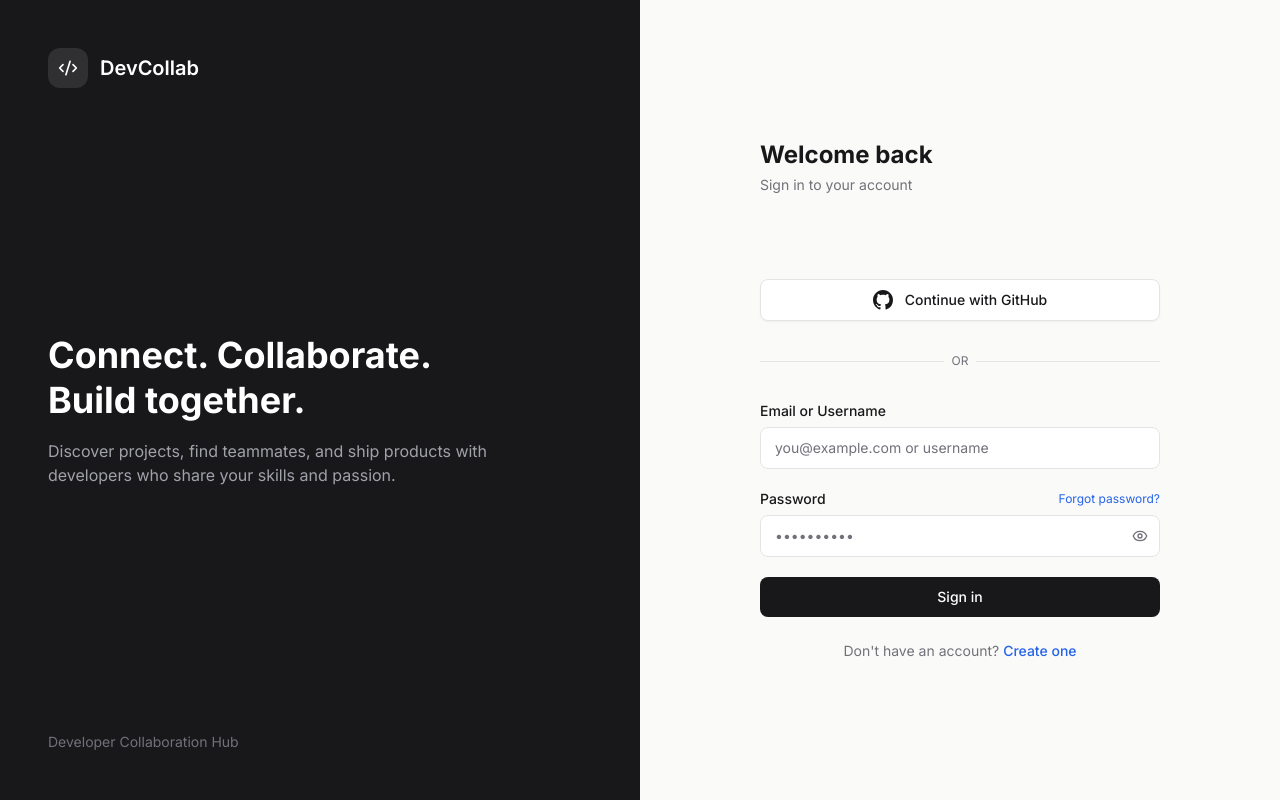
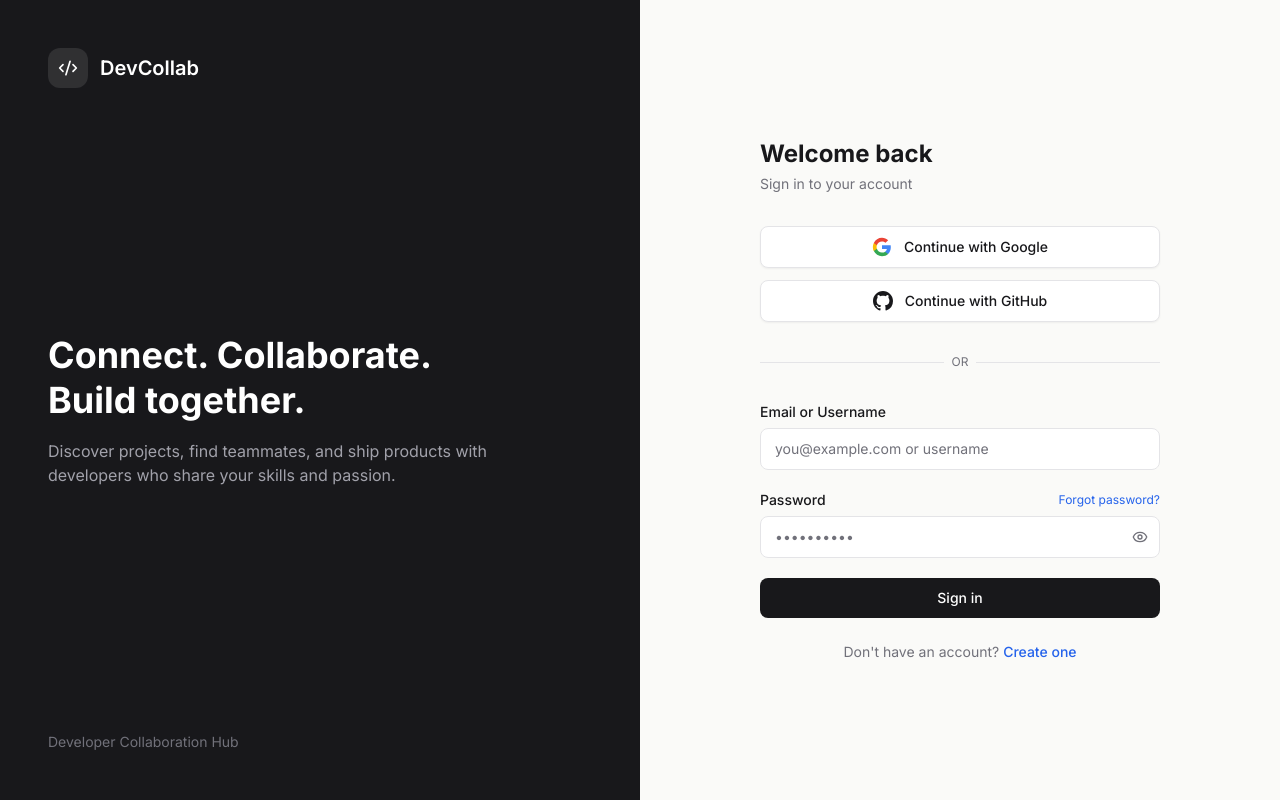
Before and after one commit to 18sahhhilll/Developer-Collaboration-Hub, a React (Vite) app in the folder frontend/: page /login in a window 1280 px wide. Built offline with nearby package versions, Linux system fonts and the light colour scheme; no server answers.

Commit message:
Google OAuth Fix : 3

```diff
--- a/frontend/src/components/GoogleAuthButton.jsx
+++ b/frontend/src/components/GoogleAuthButton.jsx
@@ -1,12 +1,25 @@
-import { GoogleLogin } from '@react-oauth/google';
+import { useState } from 'react';
+import { useGoogleLogin } from '@react-oauth/google';
 
 /**
- * Google Auth Button — Uses the official GoogleLogin component from @react-oauth/google.
- * Uses Google's official GIS iframe button which is natively trusted by browsers
- * and NEVER blocked by popup blockers.
+ * Custom Google auth button — uses popup flow via useGoogleLogin.
+ * Includes graceful handling and user guidance if browser popup blockers block the popup window.
  */
-const GoogleAuthButton = ({ onSuccess, onError, text = 'continue_with' }) => {
+const GoogleAuthButton = ({ onSuccess, onError, text = 'continue_with', disabled = false }) => {
   const clientId = import.meta.env.VITE_GOOGLE_CLIENT_ID;
+  const [popupBlocked, setPopupBlocked] = useState(false);
+
+  const googleLogin = useGoogleLogin({
+    onSuccess: (tokenResponse) => {
+      setPopupBlocked(false);
+      onSuccess?.({ access_token: tokenResponse.access_token });
+    },
+    onError: (errorResponse) => {
+      console.warn('Google login error:', errorResponse);
+      setPopupBlocked(true);
+      onError?.(errorResponse);
+    },
+  });
 
   if (!clientId) {
     return (
@@ -16,25 +29,47 @@ const GoogleAuthButton = ({ onSuccess, onError, text = 'continue_with' }) => {
     );
   }
 
+  const label =
+    text === 'signup_with' ? 'Sign up with Google' : 'Continue with Google';
+
   return (
-    <div className="flex justify-center w-full">
-      <GoogleLogin
-        onSuccess={(credentialResponse) => {
-          if (credentialResponse?.credential) {
-            onSuccess?.({ credential: credentialResponse.credential });
-          } else {
-            onError?.();
-          }
+    <div className="w-full">
+      <button
+        type="button"
+        onClick={() => {
+          setPopupBlocked(false);
+          googleLogin();
         }}
-        onError={() => {
-          onError?.();
-        }}
-        text={text}
-        shape="rectangular"
-        theme="outline"
-        size="large"
-        width="380"
-      />
+        disabled={disabled}
+        className="flex w-full items-center justify-center gap-3 rounded-lg border border-border bg-white px-4 py-2.5 text-sm font-medium text-ink shadow-sm transition hover:bg-chrome disabled:opacity-50"
+      >
+        {/* Google "G" SVG icon */}
+        <svg viewBox="0 0 24 24" className="h-5 w-5" aria-hidden="true">
+          <path
+            d="M22.56 12.25c0-.78-.07-1.53-.2-2.25H12v4.26h5.92a5.06 5.06 0 0 1-2.2 3.32v2.77h3.57c2.08-1.92 3.28-4.74 3.28-8.1z"
+            fill="#4285F4"
+          />
+          <path
+            d="M12 23c2.97 0 5.46-.98 7.28-2.66l-3.57-2.77c-.98.66-2.23 1.06-3.71 1.06-2.86 0-5.29-1.93-6.16-4.53H2.18v2.84C3.99 20.53 7.7 23 12 23z"
+            fill="#34A853"
+          />
+          <path
+            d="M5.84 14.09c-.22-.66-.35-1.36-.35-2.09s.13-1.43.35-2.09V7.07H2.18C1.43 8.55 1 10.22 1 12s.43 3.45 1.18 4.93l2.85-2.22.81-.62z"
+            fill="#FBBC05"
+          />
+          <path
+            d="M12 5.38c1.62 0 3.06.56 4.21 1.64l3.15-3.15C17.45 2.09 14.97 1 12 1 7.7 1 3.99 3.47 2.18 7.07l3.66 2.84c.87-2.6 3.3-4.53 6.16-4.53z"
+            fill="#EA4335"
+          />
+        </svg>
+        {label}
+      </button>
+
+      {popupBlocked && (
+        <p className="mt-2 text-center text-xs text-amber-700 bg-amber-50 p-2 rounded border border-amber-200">
+          ⚠️ Pop-up window was blocked by your browser. Please allow popups for this site in your browser bar and click again.
+        </p>
+      )}
     </div>
   );
 };
```
